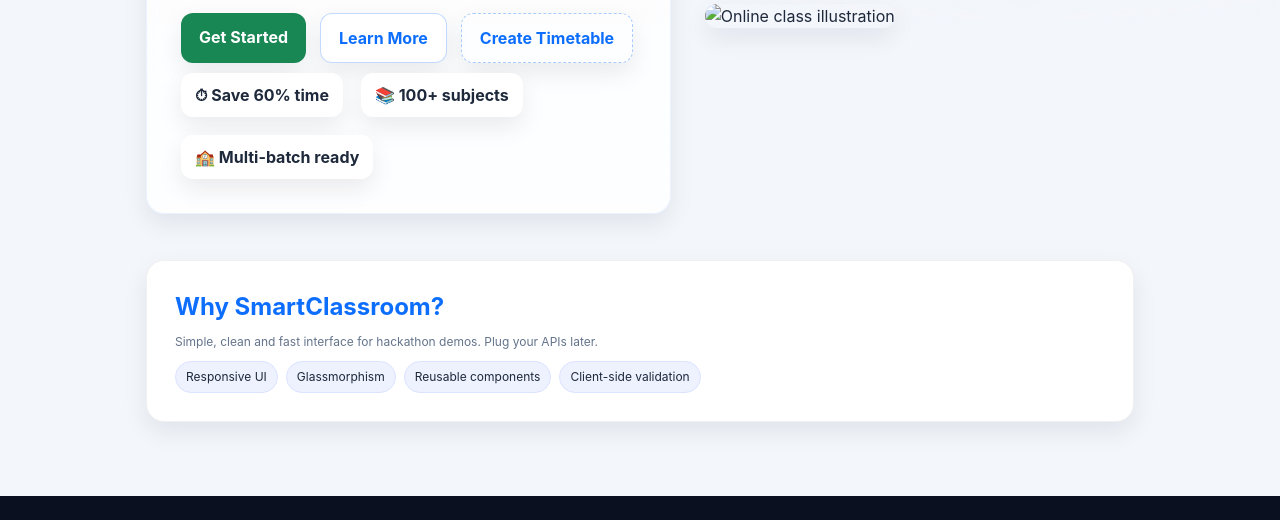
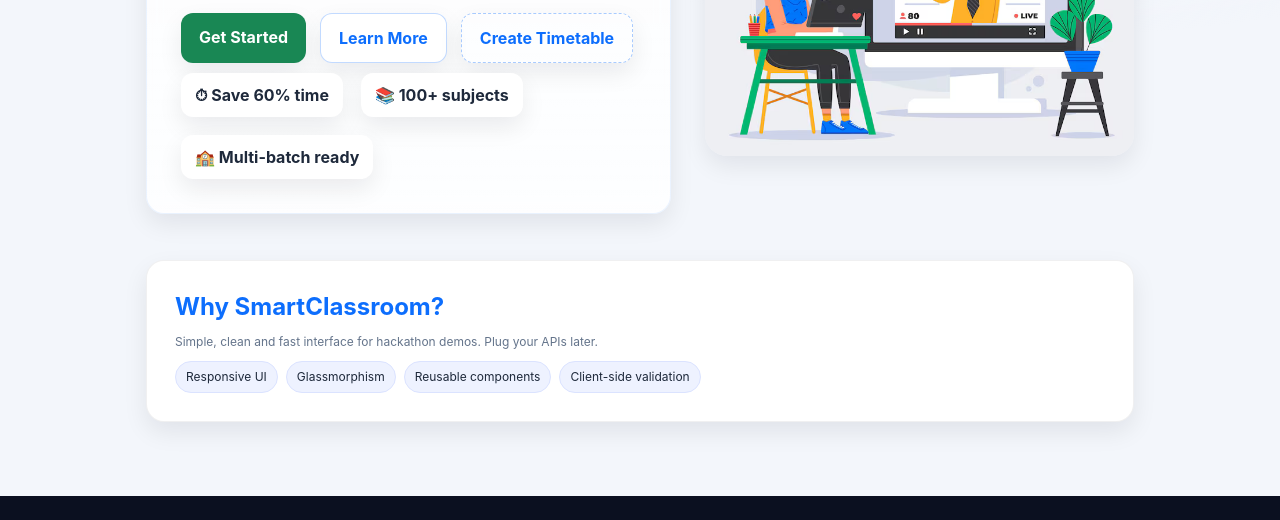
Before and after one commit to Saeed8271/smart_classroom, a plain HTML site: page index.html in a window 1280 px wide. Shown: the part 303-823 px from the top of the page. Drawn offline with Linux system fonts and the light colour scheme.

Commit message:
Update index.html (holder.png)
added holder.png

```diff
--- a/index.html
+++ b/index.html
@@ -39,7 +39,7 @@
       </div>
     </div>
     <div class="hero-img">
-      <img src="assets/holder.jpg" alt="Online class illustration">
+      <img src="assets/holder.png" alt="Online class illustration">
     </div>
   </section>
 
```
